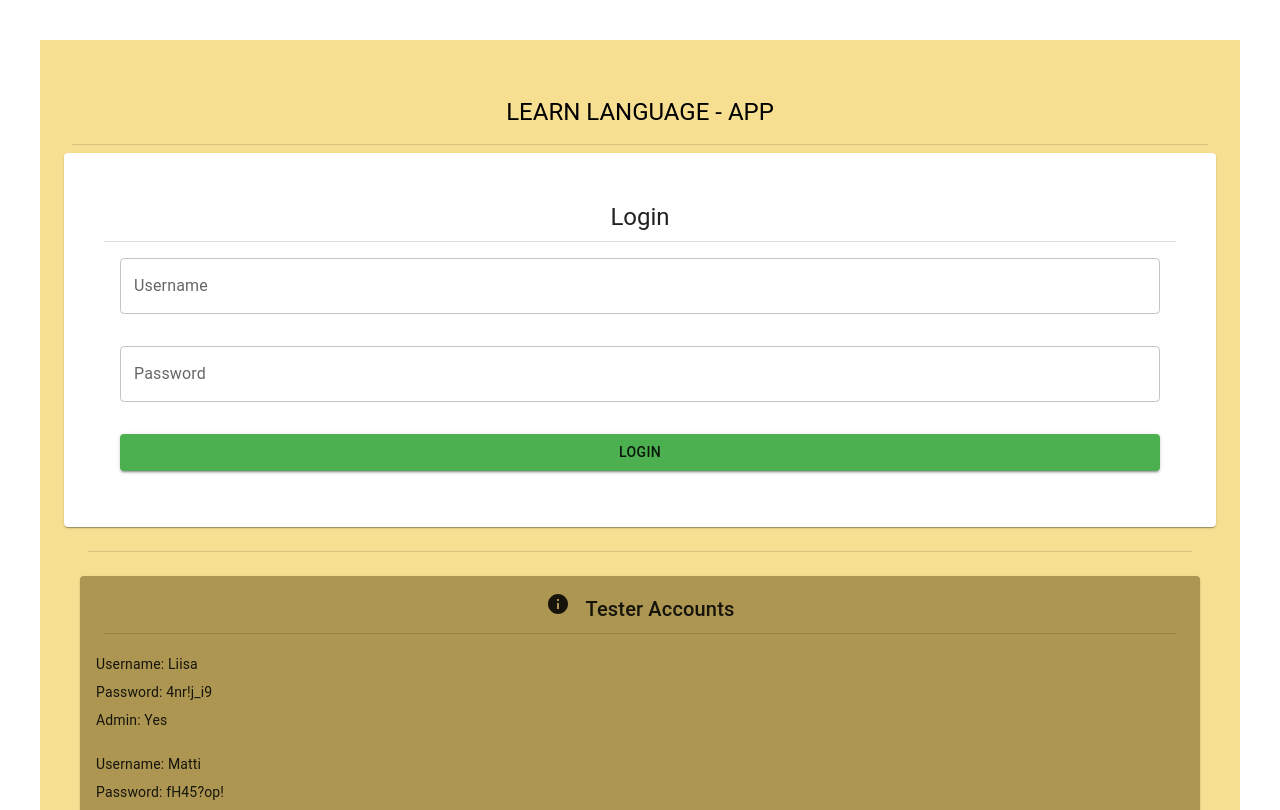
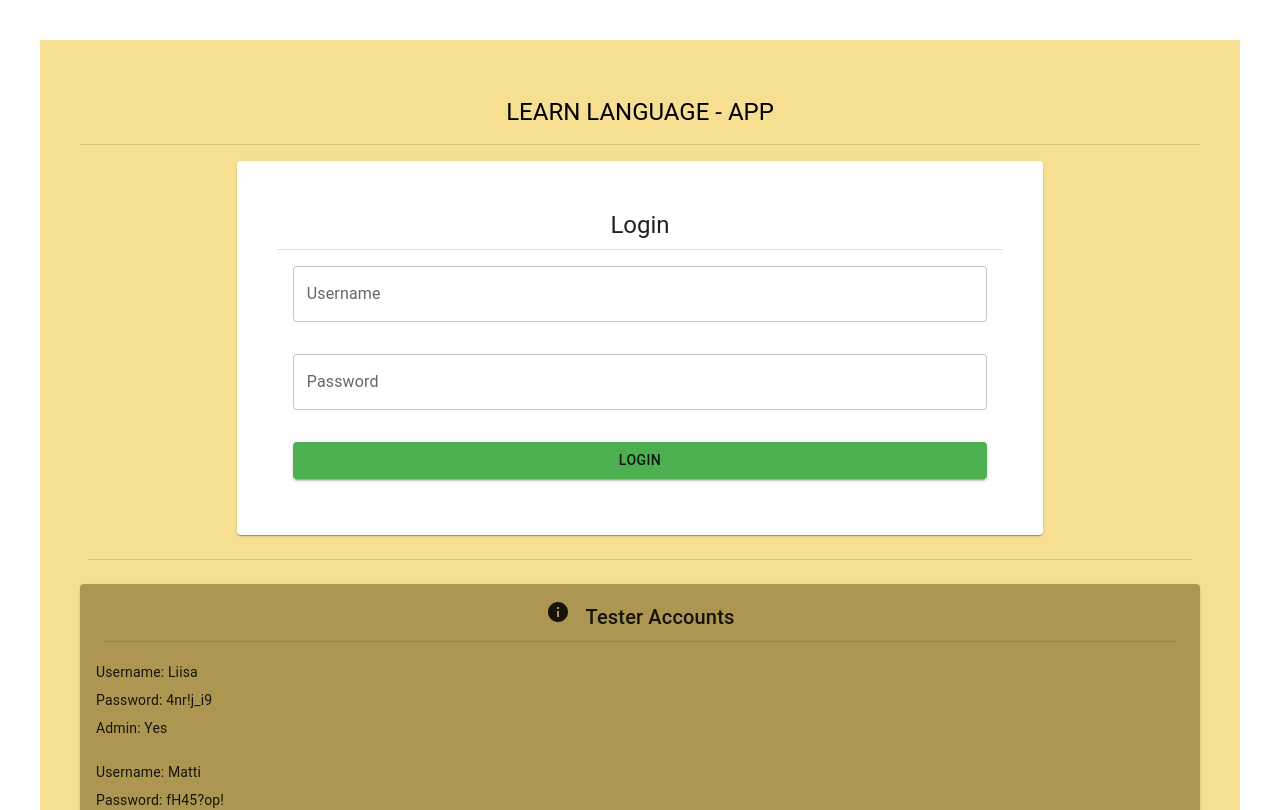
Before and after one commit to joonaskiuru/learn-language-app, a React (Vite) app in the folder frontend/: page /Login in a window 1280 px wide. Shown: the top 810 px of the page. Built offline with nearby package versions, Linux system fonts and the light colour scheme.

Commit message:
refactor: modify login screen UI

```diff
--- a/frontend/src/component/Login.jsx
+++ b/frontend/src/component/Login.jsx
@@ -61,9 +61,9 @@ export default function Login({handleLogin}) {
 
   return (
     <Container sx={{bgcolor: "primary.light", p: 5}}>
-        <Typography sx={{m: 2}} variant="h5">LEARN LANGUAGE - APP</Typography>
-        <Divider sx={{m: 1}}/>
-    <Paper sx={{m: "auto", p:5,}}>
+        <Typography sx={{m: 2,textAlign: "center"}} variant="h5">LEARN LANGUAGE - APP</Typography>
+        <Divider sx={{m: 2}}/>
+    <Paper sx={{m: "auto", p:5,width: "70%"}}>
     <Box
     sx={{display: "flex",flexDirection: "column", justifyContent: 'center'}}
     component="form"
```
